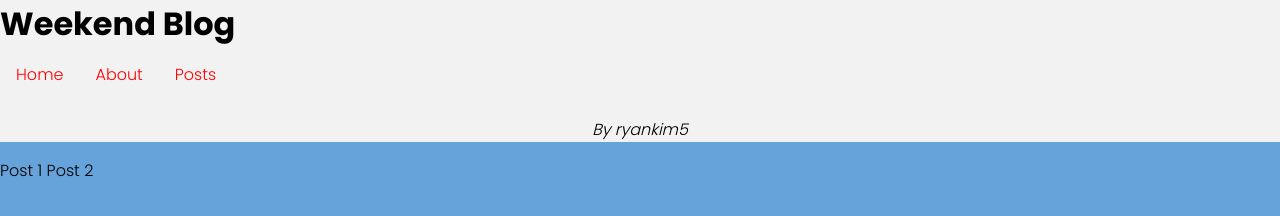
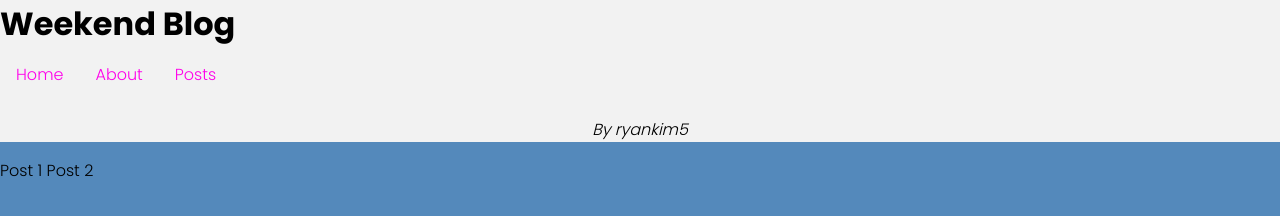
Before and after one commit to ryankim5/blog, a plain HTML site: page index.html in a window 1280 px wide. Drawn offline with Linux system fonts and the light colour scheme.

Commit message:
CSS edit

```diff
--- a/css/main.scss
+++ b/css/main.scss
@@ -4,7 +4,7 @@
 //source(s): https://fonts.google.com/
 
 :root {
-    --primary-color: #67a3db;
+    --primary-color: #5489bb;
 }
 
 body {
@@ -50,7 +50,7 @@ body {
 
         li a {
             display: block;
-            color: red;
+            color: rgb(255, 0, 234);
             text-align: center;
             padding: 14px 16px;
             text-decoration: none;
```
Also changed, not shown: css/main.css, 1 other file.
